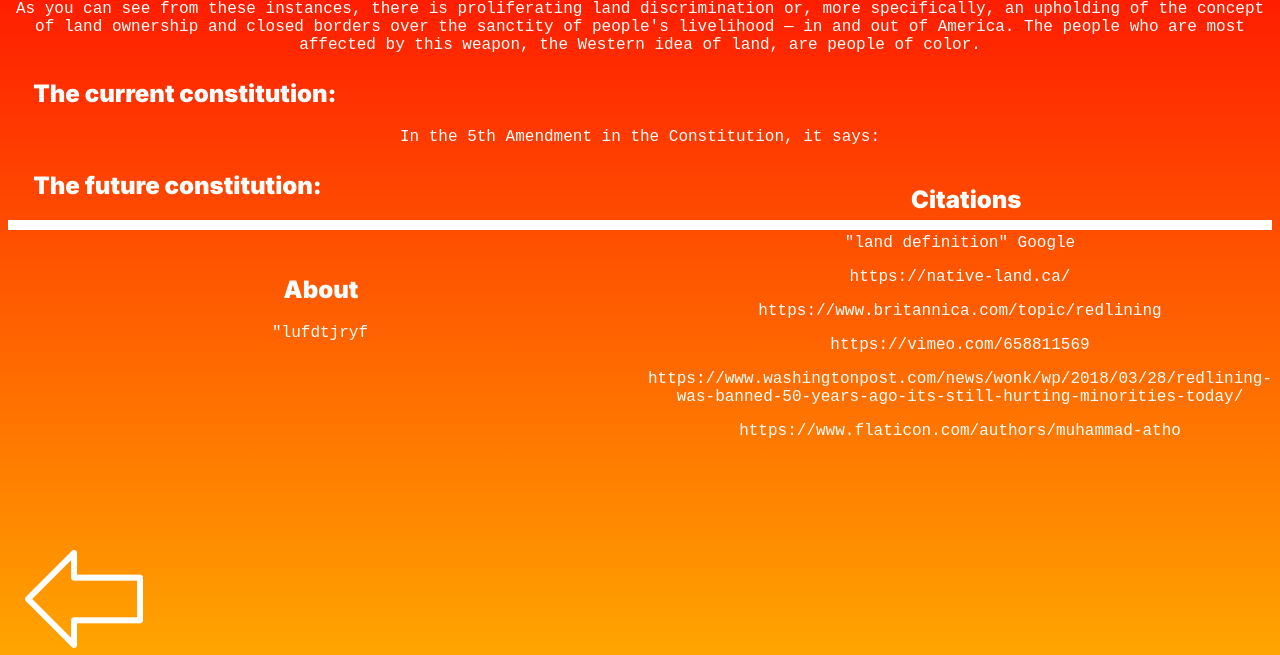
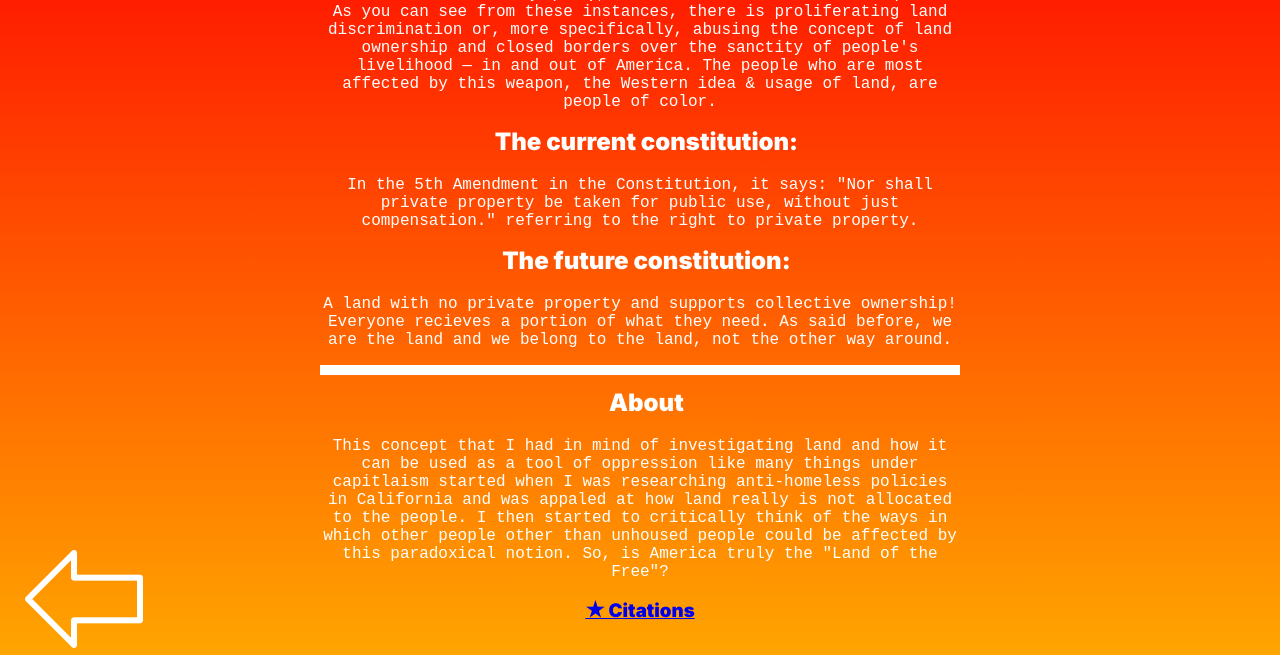
Before and after one commit to Satinaki/iml300, a plain HTML site: page project-3/ending-page.html in a window 1280 px wide. Shown: the part 145-800 px from the top of the page. Drawn offline with nearby package versions, Linux system fonts and the light colour scheme; some packages are replaced by stand-ins of ours.

Commit message:
final + one bug

```diff
--- a/project-3/ending-page.html
+++ b/project-3/ending-page.html
@@ -20,37 +20,43 @@
 
     <script src="https://ajax.googleapis.com/ajax/libs/jquery/3.6.0/jquery.min.js"></script>
     <script type="text/javascript" src="index.js"></script>
+    <style>
+        #center {
+            margin-top: 50px;
+            position: absolute;
+            top: 50%;
+            left: 50%;
+            transform: translate(-50%, -50%);
+            text-align: center;
+        }
+
+        #citations {
+            text-decoration: none;
+            color: white;
+        }
+    </style>
 </head>
 
 <body class="end">
     <h1>Calling a new future</h1>
-    <P>As you can see from these instances, there is proliferating land discrimination or, more specifically, an upholding of the concept of land ownership and closed borders over the sanctity of people's livelihood — in and out of America. The people who are most affected by this weapon, the Western idea of land, are people of color.</P>
-    <h2>The current constitution:</h2>
-    <p>In the 5th Amendment in the Constitution, it says:</p>
-    <h2>The future constitution:</h2>
+    <div id="center">
+         <P>So far in this country (USA), land has meant influence and power. As you can see from these instances, there is proliferating land discrimination or, more specifically, abusing the concept of land ownership and closed borders over the sanctity of people's livelihood — in and out of America. The people who are most affected by this weapon, the Western idea & usage of land, are people of color.</P>
+        <h2>The current constitution:</h2>
+        <p>In the 5th Amendment in the Constitution, it says: "Nor shall private property be taken for public use, without just compensation." referring to the right to private property.</p>
+        <h2>The future constitution:</h2>
+        <p> A land with no private property and supports collective ownership! Everyone recieves a portion of what they need. As said before, we are the land and we belong to the land, not the other way around.</p>
 
-    <hr noshade size=10 color=white>
-    <div class="back-button"><a href="page-2.html"><img src="asset/arrow-left.png"></a></div>
-
-    <div class="split end-left">
-        <div class="centered">
+        <hr noshade size=10 color=white>
+        <div>
             <h2>About</h2>
-            <p>"lufdtjryf</p>
+            <p>This concept that I had in mind of investigating land and how it can be used as a tool of oppression like many things under capitlaism started when I was researching anti-homeless policies in California and was appaled at how land really is not allocated to the people. I then started to critically think of the ways in which other people other than unhoused people could be affected by this paradoxical notion. So, is America truly the "Land of the Free"?</p>
+        </div>
+        <div id="citations">
+            <h3><a href="https://docs.google.com/document/d/1EcWCydrp7bIPo3fG5kXIjhmQhMsKAC1hTzFaD2O5yU0/edit?usp=sharing">★ Citations</a></h3>
         </div>
     </div>
 
     <div class="split end-right">
-        <div class="centered">
-            <h2>Citations</h2>
-            <P>"land definition" Google</P>
-            <p>https://native-land.ca/</p>
-            <p>https://www.britannica.com/topic/redlining</p>
-            <p>https://vimeo.com/658811569</p>
-            <p>https://www.washingtonpost.com/news/wonk/wp/2018/03/28/redlining-was-banned-50-years-ago-its-still-hurting-minorities-today/</p>
-            <p>https://www.flaticon.com/authors/muhammad-atho</p>
-
-        </div>
+        <div class="back-button"><a href="page-2.html"><img src="asset/arrow-left.png"></a></div>
     </div>
-</body>
-
-</html>
+</body></html>
```
Also changed, not shown: project-3/question-1.html (+10 -2 lines), project-3/question-2.html (+14 -5 lines).
